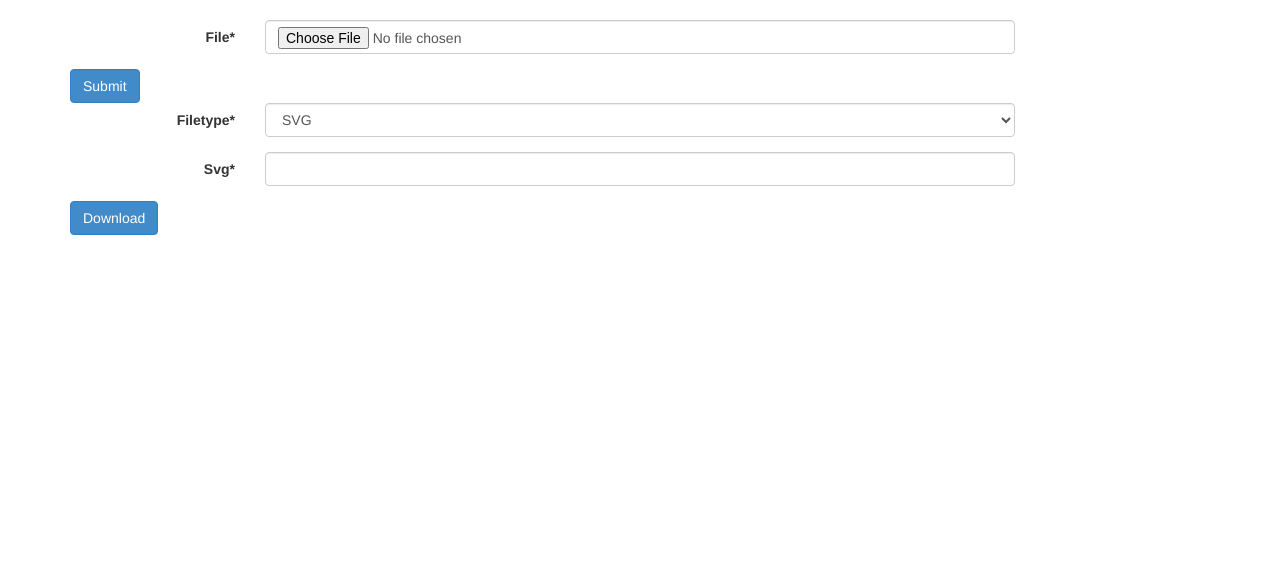
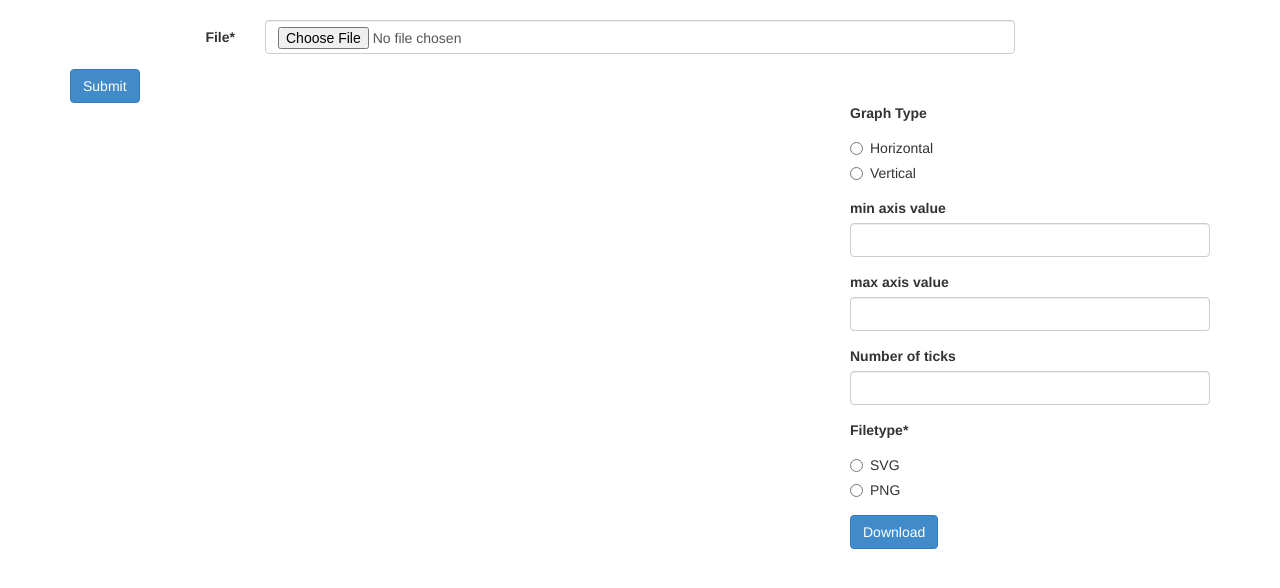
Before and after one commit to nickdotreid/ch-autocharts, a Django app: page / in a window 1280 px wide. Shown: the part 52-640 px from the top of the page. Run offline with Django 3.2, Linux system fonts and the light colour scheme; some libraries are stand-ins or nearby versions.

Commit message:
added prettyness to form fields

```diff
--- a/d3charting/templates/index.html
+++ b/d3charting/templates/index.html
@@ -26,12 +26,18 @@
                 {% block content %}
                     {%crispy form %}
                     {% autoescape off %}
-                    <script type="text/javascript">
-                        var data = {{data}};
-                    </script>
+                        <script type="text/javascript">
+                            var data = {{data}};
+                        </script>
                     {% endautoescape %}
-                    <div id="chart"></div>
-                    {%crispy svgform%}
+                    <div class="row">
+                    <div class="col-md-8">
+                        <div id="chart"></div>
+                    </div>
+                    <div class="col-md-4">
+                        {%crispy svgform%}
+                    </div>
+                    </div>
                 {% endblock content %}
             </div>
         </div>
--- a/d3charting/views.py
+++ b/d3charting/views.py
@@ -41,20 +41,29 @@ class SVGDownloadForm(forms.Form):
         self.helper.form_method = "POST"
         self.helper.form_action = reverse(save)
 
-        self.helper.form_class = 'form-horizontal'
-        self.helper.label_class = 'col-lg-2'
-        self.helper.field_class = 'col-lg-8'
-
         self.helper.layout = Layout(
+            'formtype',
+            'min',
+            'max',
+            'ticks',
             'filetype',
             'svg',
             Submit('submit', 'Download'),
             )
+    formtype = forms.ChoiceField(required = False, label="Graph Type", choices=(
+        ('horizontal','Horizontal'),
+        ('vertical','Vertical'),
+        ),
+        widget=forms.RadioSelect)
+    min = forms.CharField(required = False, label="min axis value")
+    max = forms.CharField(required = False, label="max axis value")
+    ticks = forms.CharField(required = False, label="Number of ticks")
     filetype = forms.ChoiceField(choices=(
         ('svg','SVG'),
         ('png','PNG'),
-        ))
-    svg = forms.CharField()
+        ),
+        widget = forms.RadioSelect)
+    svg = forms.CharField(widget=forms.HiddenInput)
 
 def index(request):
     form = ExcelUploadForm()
```
